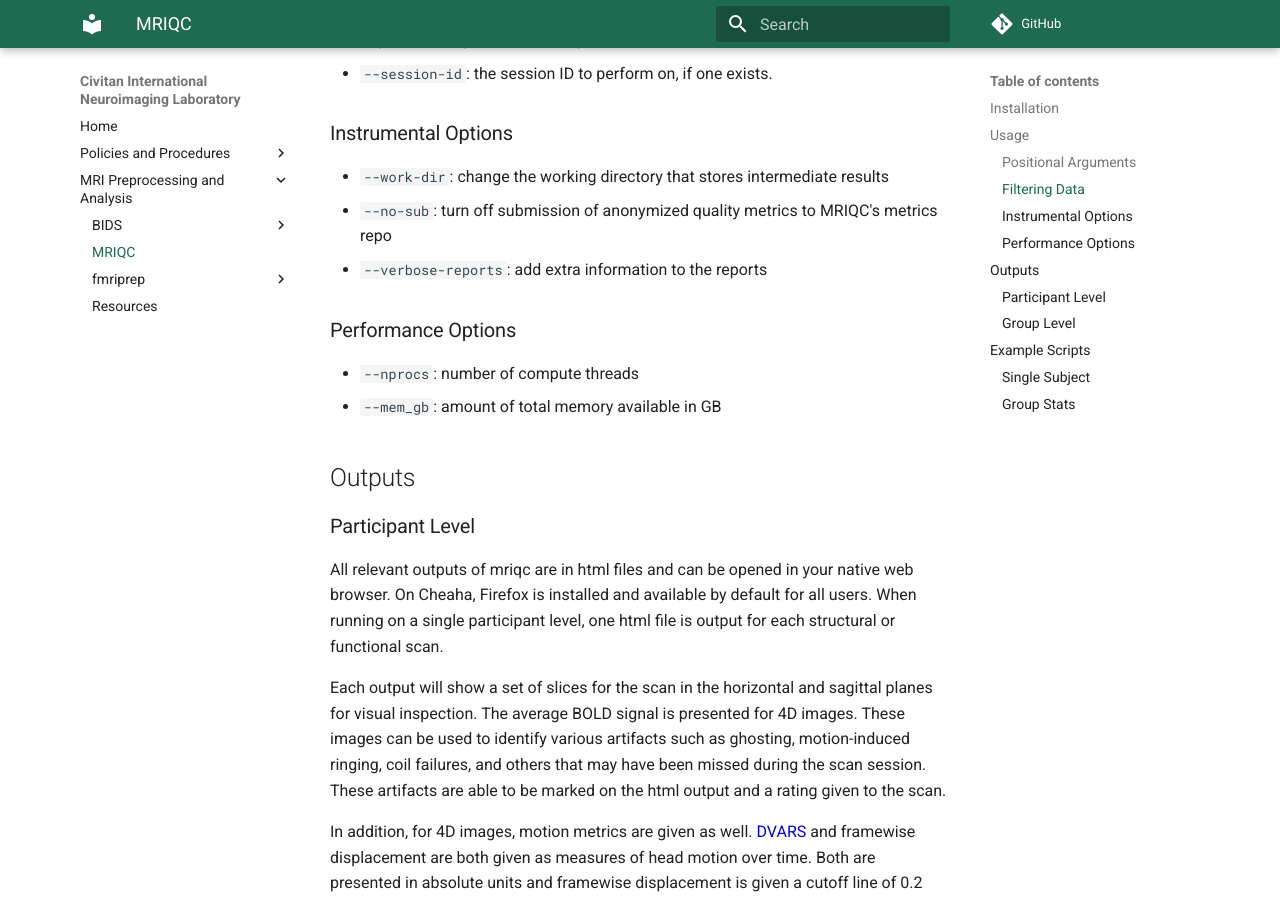
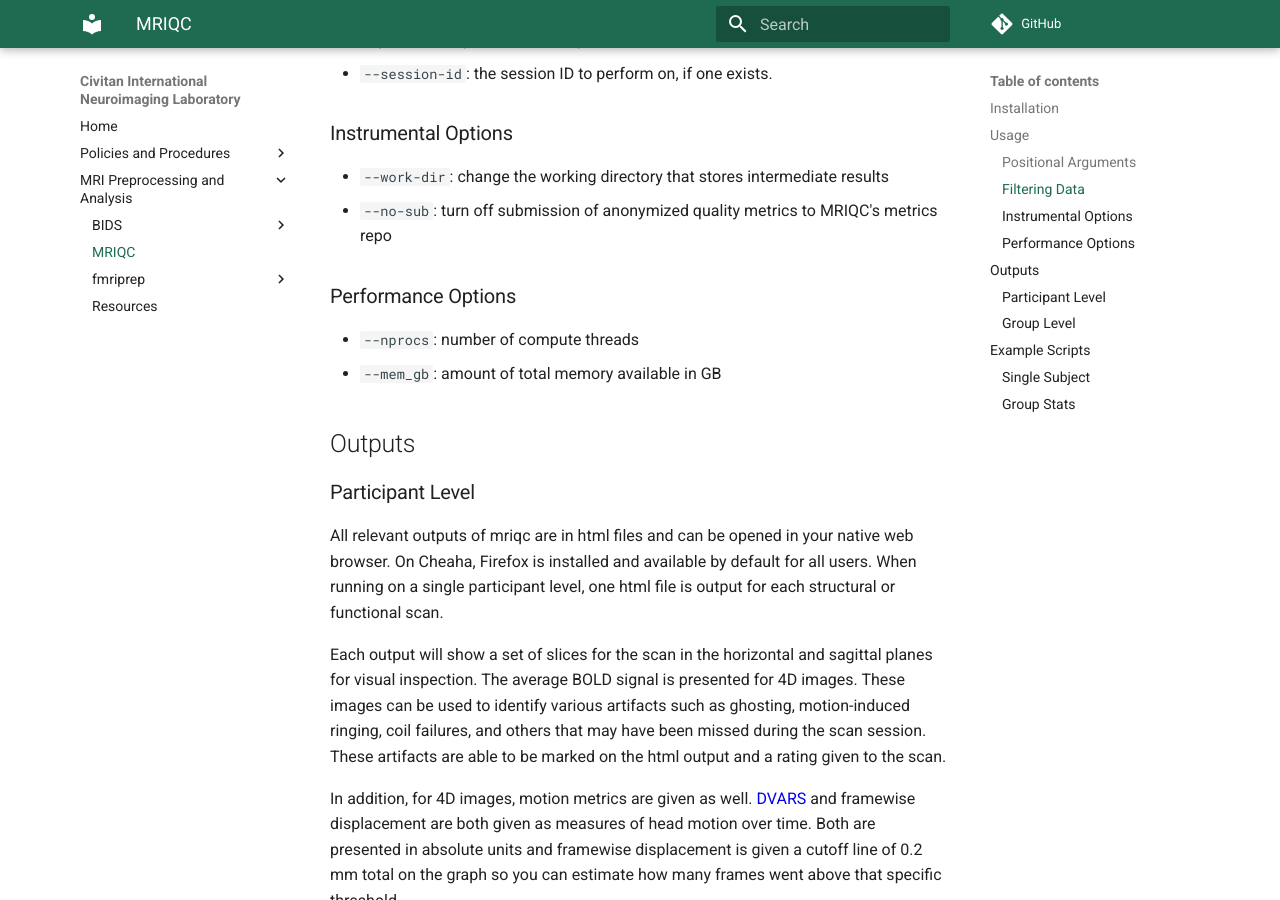
Before and after one commit to UAB-CINL/UAB-CINL.github.io, an MkDocs documentation site: the page built from docs/analysis/mriqc.md, in a window 1280 px wide and 900 px high, scrolled down 1376 px. Built offline with MkDocs 1.6.1 and Material for MkDocs 9.7.7, drawn with Linux system fonts in a browser that asks for light colours; comment, search, counter and statistics services are not loaded; some of the changed text lies outside the part shown.

Commit message:
remover verbose reports lines

```diff
--- a/docs/analysis/mriqc.md
+++ b/docs/analysis/mriqc.md
@@ -44,7 +44,6 @@
 
 - `--work-dir`: change the working directory that stores intermediate results
 - `--no-sub`: turn off submission of anonymized quality metrics to MRIQC's metrics repo
-- `--verbose-reports`: add extra information to the reports
 
 ### Performance Options
 
@@ -94,7 +93,6 @@
     --n_procs 1 \
     --mem_gb 40 \
     --no-sub \
-    --verbose-reports \
     ${bidsdir} \
     ${bidsdir}/derivatives/mriqc \
     participant
@@ -120,7 +118,6 @@
 
 singularity run ~/Scripts/mriqc/mriqc-0.16.1.sif \
     --no-sub \
-    --verbose-reports \
     ${bidsdir} \
     ${bidsdir}/derivatives/mriqc \
     group
```
